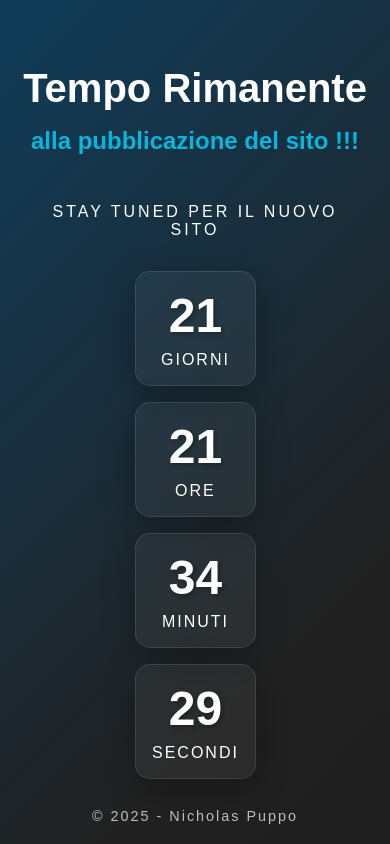
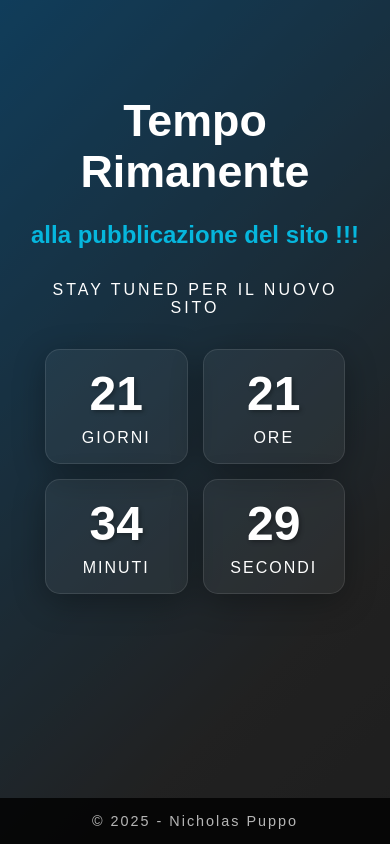
Before and after one commit to nxcoo/my_portfolio, a plain HTML site: page index.html in a window 390 px wide. Drawn offline with nearby package versions, Linux system fonts and the light colour scheme.

Commit message:
update 1.1

```diff
--- a/style.css
+++ b/style.css
@@ -209,4 +209,66 @@ footer {
     .countdown {
         max-width: 250px;
     }
+
+    .landing-inner {
+        padding-top: 30px;
+    }
+
+    h1 {
+        font-size: 2.2rem;
+        margin-top: 15px;
+    }
+
+    h2 {
+        font-size: 1.3rem;
+        margin: 0.5rem 0 1.5rem;
+    }
 }
+
+@media screen and (max-width: 768px) {
+    .landing-inner {
+        justify-content: flex-start;  /* Start content from top */
+        padding-top: 80px;           /* Increase top padding */
+        padding-bottom: 120px;       /* Increase bottom padding for footer */
+        min-height: 100vh;           /* Ensure full height */
+    }
+
+    h1 {
+        font-size: 2.8rem;
+        z-index: 20;                /* Ensure visibility */
+        position: relative;         /* Ensure proper stacking */
+        margin-bottom: 1rem;
+    }
+
+    h2 {
+        font-size: 1.5rem;
+        z-index: 20;
+        position: relative;
+        margin-bottom: 2rem;
+    }
+
+    .countdown {
+        margin-bottom: 80px;        /* Add space above footer */
+        display: grid;
+        grid-template-columns: repeat(2, 1fr);
+        gap: 15px;
+        width: 100%;
+        max-width: 300px;
+    }
+
+    .time-block {
+        width: 100%;               /* Full width within grid */
+        min-width: unset;         /* Remove min-width constraint */
+        padding: 1rem;
+    }
+
+    footer {
+        position: fixed;
+        bottom: 0;
+        left: 0;
+        width: 100%;
+        background-color: rgba(0, 0, 0, 0.8);
+        padding: 15px 0;
+        z-index: 30;              /* Ensure footer stays on top */
+    }
+}
```
